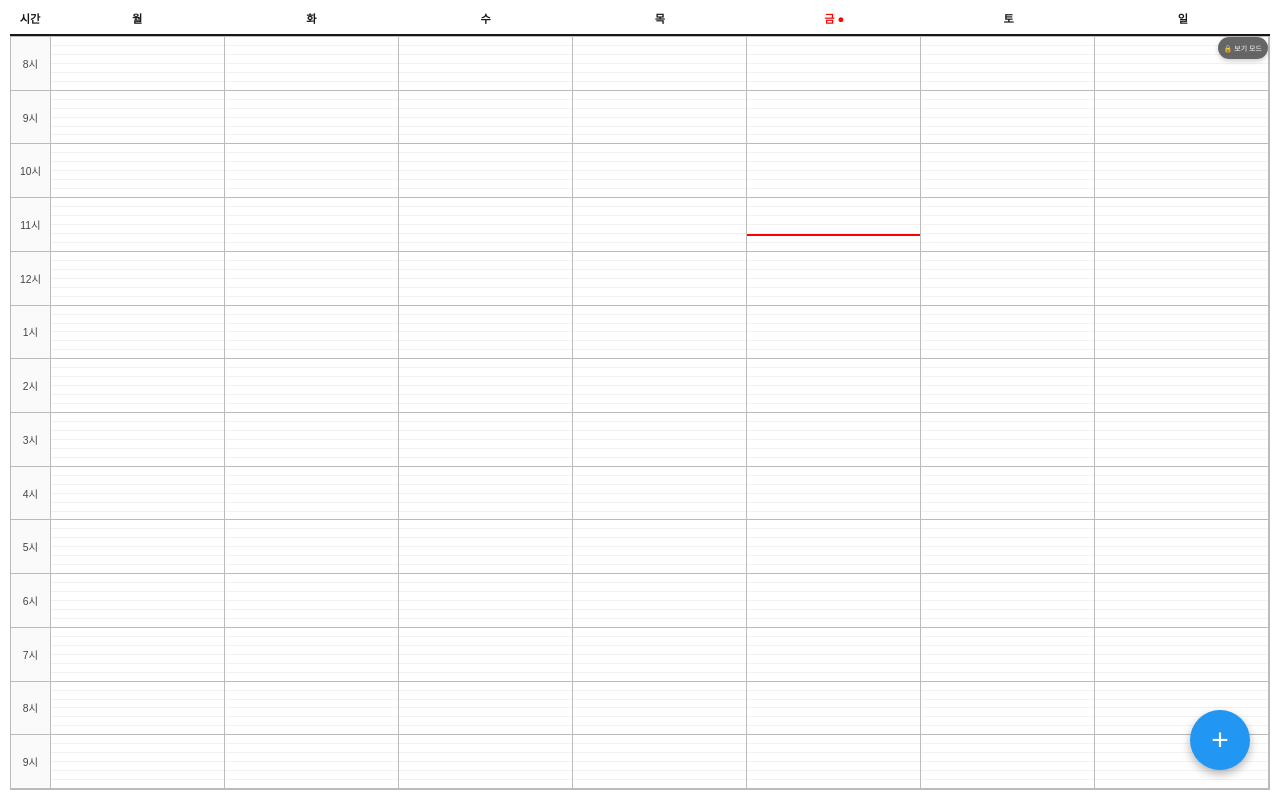
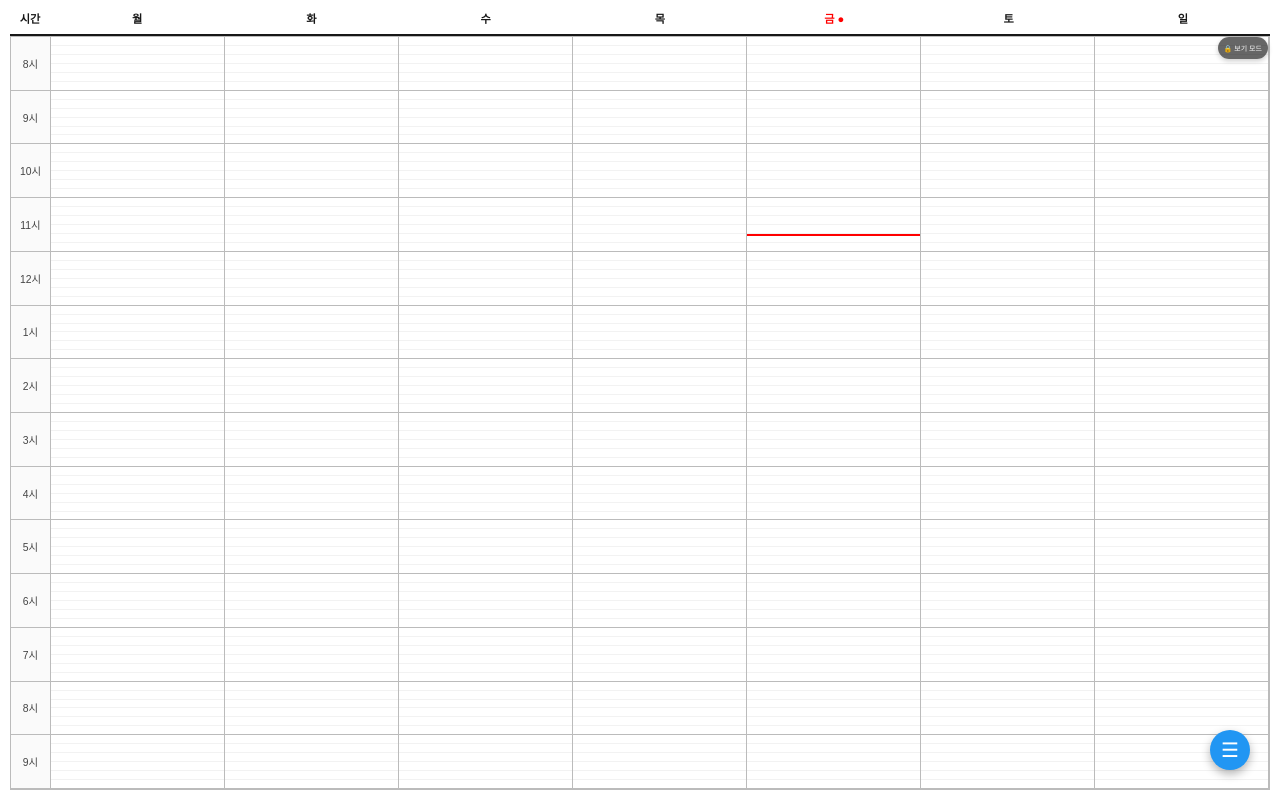
Before and after one commit to sungkj/timetable, a Next.js app: page / in a window 1280 px wide. Built offline with nearby package versions, Linux system fonts and the light colour scheme.

Commit message:
메뉴 버튼 작게

```diff
--- a/src/app/globals.css
+++ b/src/app/globals.css
@@ -116,13 +116,13 @@ body {
 }
 
 .add-button {
-  width: 60px;
-  height: 60px;
+  width: 40px;
+  height: 40px;
   border-radius: 50%;
   background-color: var(--primary-color);
   color: white;
   border: none;
-  font-size: 30px;
+  font-size: 20px;
   cursor: pointer;
   box-shadow: 0 4px 10px rgba(0,0,0,0.3);
   display: flex;
@@ -135,7 +135,7 @@ body {
 }
 
 .add-button.open {
-  transform: rotate(45deg);
+  transform: rotate(90deg);
   background-color: #666;
 }
 
--- a/src/app/page.tsx
+++ b/src/app/page.tsx
@@ -535,7 +535,7 @@ export default function TimetablePage() {
           className={`add-button ${isMenuOpen ? 'open' : ''}`}
           onClick={() => setIsMenuOpen(!isMenuOpen)}
         >
-          +
+          {isMenuOpen ? '✕' : '☰'}
         </button>
       </div>
 
```
